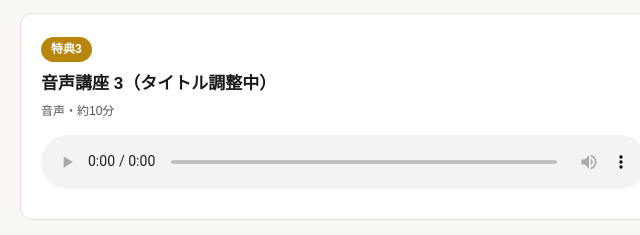
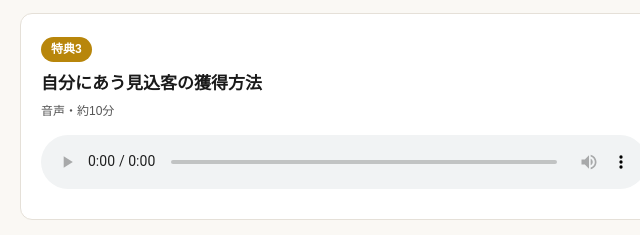
Before and after one commit to awesomesweetser/imi-lp, a plain HTML site: page tokuten-room-8k2f/index.html in a window 1280 px wide. Shown: the part 745-980 px from the top of the page, 296-936 px from the left. Drawn offline with Linux system fonts and the light colour scheme.

Commit message:
Update index.html

```diff
--- a/tokuten-room-8k2f/index.html
+++ b/tokuten-room-8k2f/index.html
@@ -50,7 +50,7 @@
 
   <section class="card" id="bonus3">
     <span class="tag">特典3</span>
-    <h2>音声講座 3（タイトル調整中）</h2>
+    <h2>自分にあう見込客の獲得方法</h2>
     <div class="meta">音声・約10分</div>
     <audio controls preload="metadata" src="bonus3.mp3"></audio>
   </section>
```
